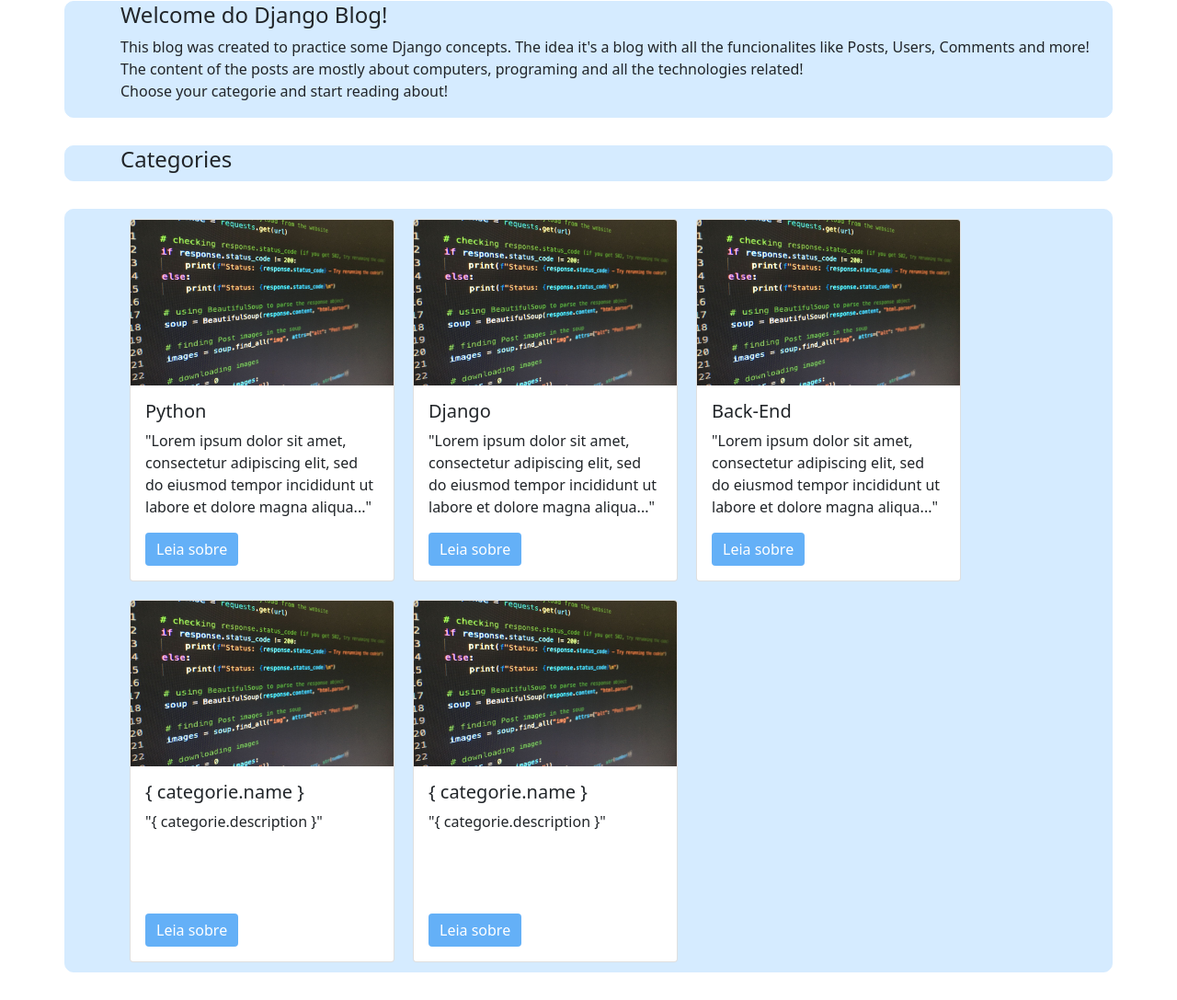
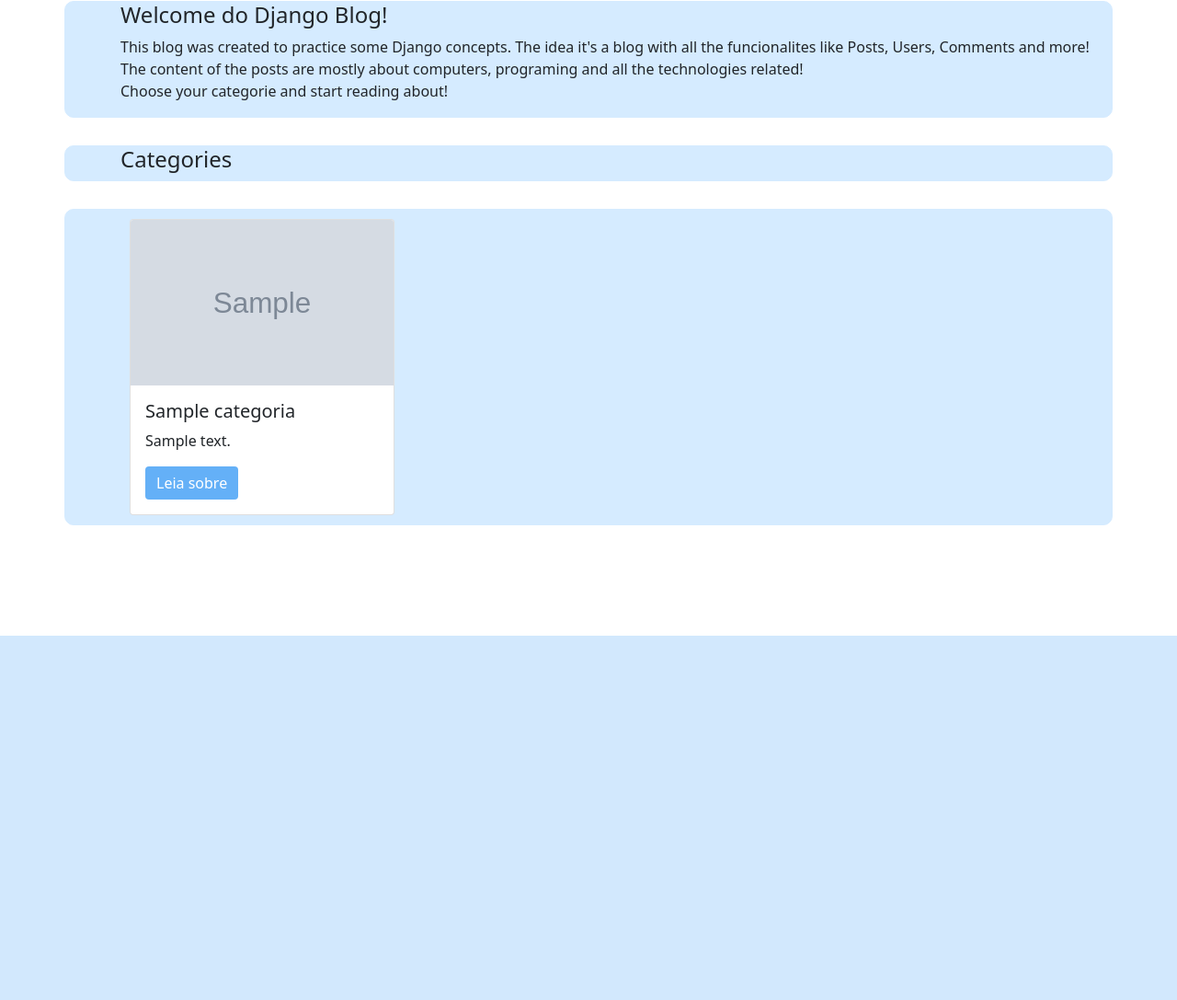
Before and after one commit to AndredeQueirozPatrinicola/blog_django, a Django app: page / in a window 1280 px wide. Shown: the part 109-1196 px from the top of the page at 92% size. After the commit the page ends 800 px from the top, so only its background shows below. Run offline with Django 4.2, Linux system fonts and the light colour scheme; tables that the repository leaves empty hold one stand-in row (values such as "Sample post"); grey boxes marked "Sample" are stand-in pictures.

Commit message:
Working on models exibition and urls logic

```diff
--- a/core/models.py
+++ b/core/models.py
@@ -20,7 +20,7 @@
 class Posts(models.Model):
     titulo_post = models.CharField(max_length=20, verbose_name="titulo do post")
     sub_titulo = models.CharField(max_length=100, verbose_name="subtitulo do post")
-    conteudo_post = models.CharField(max_length=10000, verbose_name="conteudo do post")
+    conteudo_post = models.TextField(verbose_name="conteudo do post")
     data_criacao = models.DateTimeField(auto_now=True)
     imagem_post = models.ImageField()
     categoria = models.ForeignKey(Categorias, on_delete=models.CASCADE)
--- a/core/urls.py
+++ b/core/urls.py
@@ -16,9 +16,9 @@
 
     path('post-categoria/', views.post_categoria),
 
-#    path('categoria/<int:id_categoria>', views.categoria),
+    path('categorie/<int:id_categoria>', views.show_posts),
+    path('categorie/<int:id_categoria>/post/<int:id_post>', views.post),
 
-    path('post/', views.post)
 ]
 
 
--- a/core/views.py
+++ b/core/views.py
@@ -8,12 +8,16 @@
 from django.contrib import messages
 
 from .forms import CreateUserForm
-from .models import Posts
+from .models import Categorias, Posts
 
 #from core.models import Categorias
 
 def index(request):
-    return render(request, 'index.html')
+    categoria = Categorias.objects.all()
+    context = {
+        'categoria':categoria
+    }
+    return render(request, 'index.html', context)
 
 
 
@@ -22,10 +26,10 @@
 
 
 
-def post(request):
-    post1 = Posts.objects.all()
+def post(request, id_post):
+    post = Posts.objects.filter(id=id_post)
     context = {
-        'post':post1
+        'post':post
     }
     return render(request, 'post.html', context)
 
@@ -34,11 +38,16 @@
 def post_categoria(request):
     return render(request, 'post-cat.html')
 
-'''
-def categoria(request, id_categoria):
-    categoria_id = Categorias.objects.filter(id = id_categoria)
-    return response()
-'''
+
+def show_posts(request, id_categoria):
+
+    post = Posts.objects.filter(id=id_categoria)
+    context = {
+
+        'post' : post
+    }
+    return render(request, 'posts.html', context)
+
 
 
 def submit_log_in(request):
--- a/templates/index.html
+++ b/templates/index.html
@@ -16,54 +16,18 @@
 <div class="container d-flex flex-wrap align-items-center main-div">
     <h4>Categories</h4>
 </div>
+
 <div class="container d-flex flex-wrap align-items-center main-div">
+{% for categoria in categoria %}
     <div class="card card-post">
-        <img class="card-img-top image-post" src='static/img/comments-python.jpg' alt="Card image cap">
+        <img class="card-img-top image-post" src="{{ categoria.imagem_categoria.url }}" alt="Card image cap">
         <div class="card-body">
-            <h5 class="card-title">Python</h5>
-            <p class="card-text">"Lorem ipsum dolor sit amet, consectetur adipiscing elit, sed do eiusmod tempor
-                incididunt ut labore et dolore magna aliqua..."</p>
+            <h5 class="card-title">{{ categoria.titulo_categoria }}</h5>
+            <p class="card-text">{{ categoria.descricao_categoria }}</p>
             <a href="categorie/{{ categoria.id }}" class="btn btn-primary button-go">Leia sobre</a>
         </div>
     </div>
-    <div class="card card-post">
-        <img class="card-img-top image-post" src='static/img/comments-python.jpg' alt="Card image cap">
-        <div class="card-body categories">
-            <h5 class="card-title">Django</h5>
-            <p class="card-text">"Lorem ipsum dolor sit amet, consectetur adipiscing elit, sed do eiusmod tempor
-                incididunt ut labore et dolore magna aliqua..."</p>
-            <a href="categorie/{{ categoria.id }}" class="btn btn-primary button-go">Leia sobre</a>
-        </div>
-    </div>
-    <div class="card card-post">
-        <img class="card-img-top image-post" src='static/img/comments-python.jpg' alt="Card image cap">
-        <div class="card-body">
-            <h5 class="card-title">Back-End</h5>
-            <p class="card-text">"Lorem ipsum dolor sit amet, consectetur adipiscing elit, sed do eiusmod tempor
-                incididunt ut labore et dolore magna aliqua..."</p>
-            <a href="categorie/{{ categoria.id }}" class="btn btn-primary button-go">Leia sobre</a>
-        </div>
-    </div>
-    <div>
-        <div class="categories card card-post">
-            <img class="card-img-top image-post" src='static/img/comments-python.jpg' alt="Card image cap">
-            <div class="card-body">
-                <h5 class="card-title">{ categorie.name }</h5>
-                <p class="card-text" style="min-height: 96px;">"{ categorie.description }"</p>
-                <a href="categorie/{{ categoria.id }}" class="btn btn-primary button-go">Leia sobre</a>
-            </div>
-        </div>
-    </div>
-    <div>
-        <div class="categories card card-post">
-            <img class="card-img-top image-post" src='static/img/comments-python.jpg' alt="Card image cap">
-            <div class="card-body">
-                <h5 class="card-title">{ categorie.name }</h5>
-                <p class="card-text" style="min-height: 96px;">"{ categorie.description }"</p>
-                <a href="categorie/{{ categoria.id }}" class="btn btn-primary button-go">Leia sobre</a>
-            </div>
-        </div>
-    </div>
+{% endfor %}
 </div>
 
 {% endblock %}
--- a/templates/post.html
+++ b/templates/post.html
@@ -18,7 +18,7 @@
         <h5>{{ post.sub_titulo }}</h5>
     </div>
     <div>
-         <img class='image-post' src="{{ post.imagem_post.url }}"></p>
+         <img class='image-post' src="{{ post.imagem_post.url }}">
     </div>
     <div>
         <p>{{ post.conteudo_post }}</p>
```
Also changed, not shown: templates/posts.html (+6 -5 lines), core/migrations/0003_alter_posts_conteudo_post.py (added), core/migrations/0004_alter_posts_conteudo_post.py (added), static/img/comments-python_cTOV22Y.jpg (added), static/img/comments-python_rVSDe51.jpg (added), static/img/django.png (added), static/img/logo.png (added).
